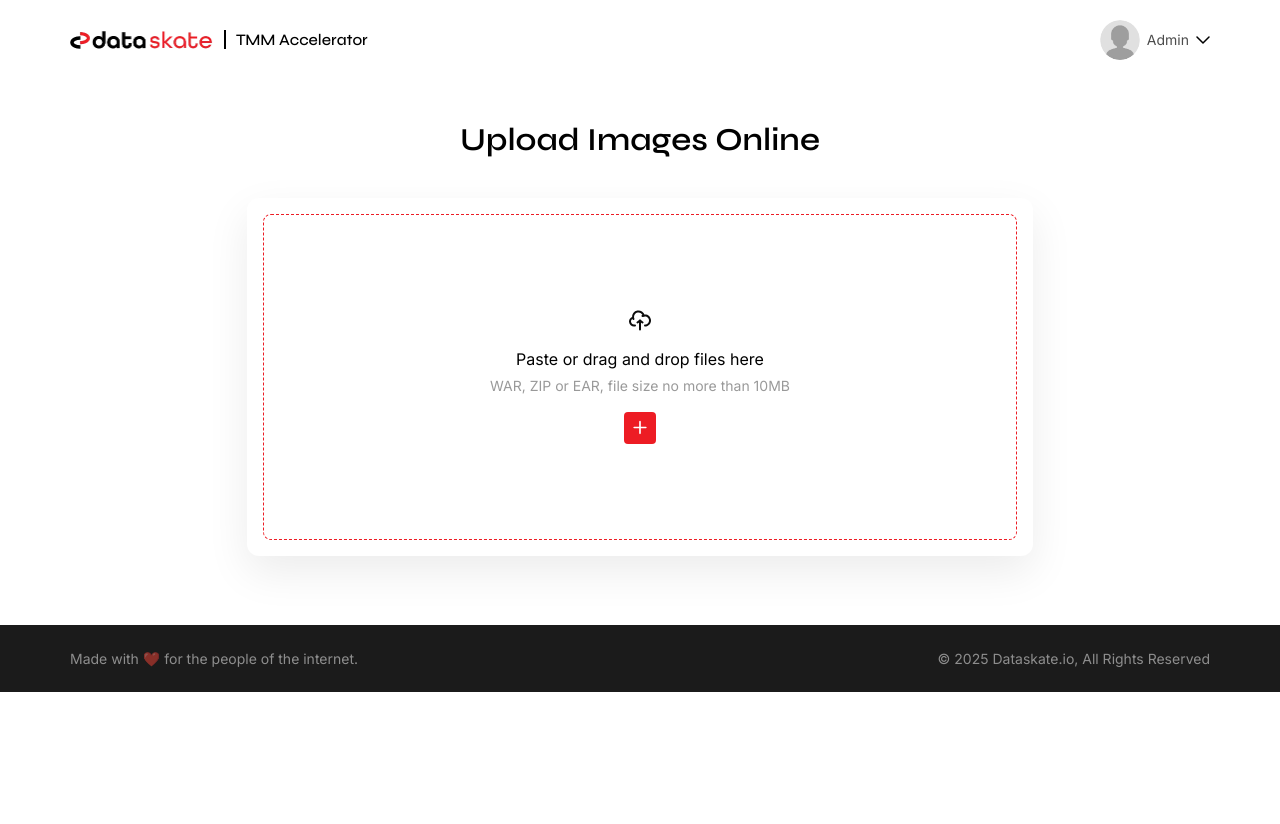
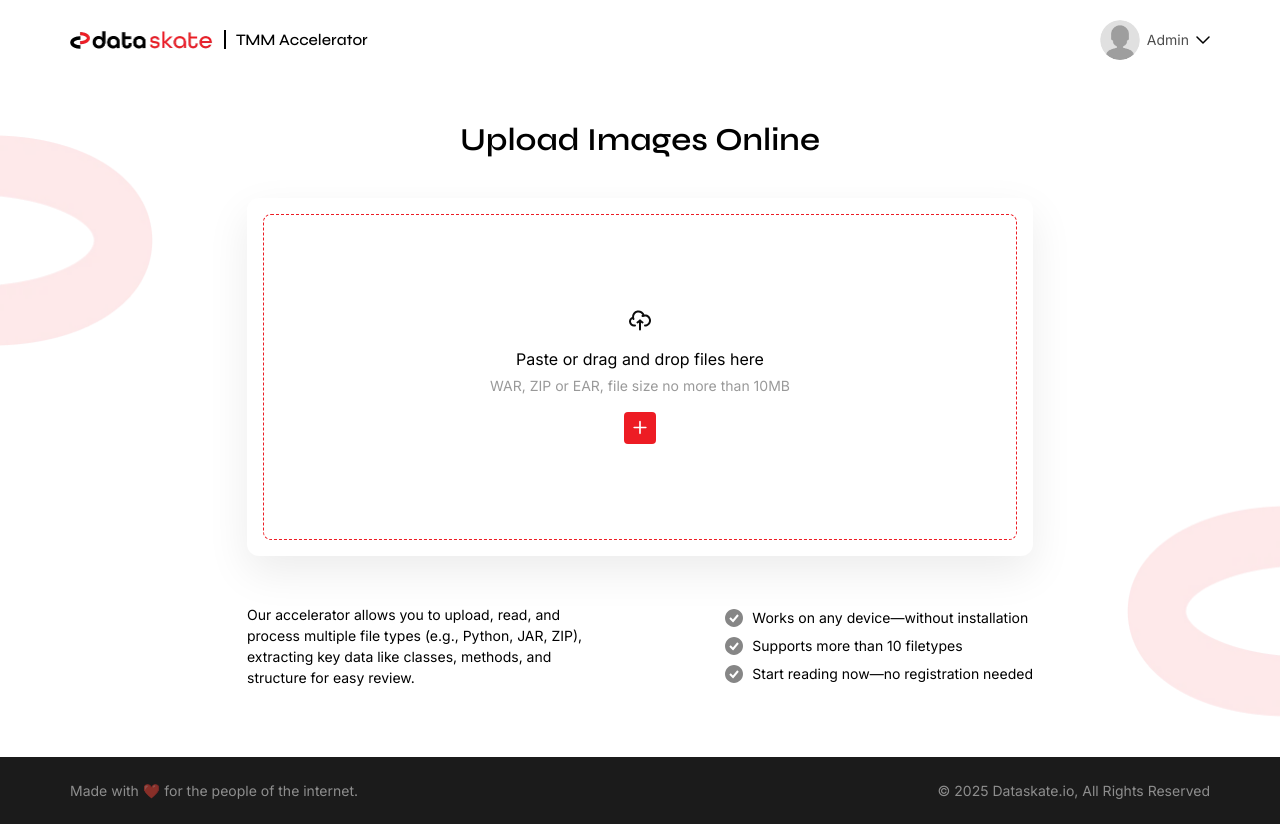
Before and after one commit to tusharswami534/next-test-4, a Next.js app: page /upload-file in a window 1280 px wide. Before the commit the page ends 800 px from the top, so only its background shows below. Built offline with nearby package versions, Linux system fonts and the light colour scheme; sample sign-in values are in the browser's storage.

Commit message:
some update done

```diff
--- a/src/components/common/Footer.tsx
+++ b/src/components/common/Footer.tsx
@@ -3,7 +3,7 @@ import React from "react";
 const Footer = () => {
   const year = new Date().getFullYear();
   return (
-    <div className="bg-dark-black py-[23px] px-4">
+    <div className="bg-dark-black py-[23px] max-sm:py-4 px-4">
       <div className="container items-center max-w-[1140px] max-sm:flex-col gap-2 max-sm:justify-center mx-auto flex justify-between">
         <p className="text-white/50 max-sm:text-xs leading-150 text-sm">
           Made with ❤️ for the people of the internet.
--- a/src/components/common/Header.tsx
+++ b/src/components/common/Header.tsx
@@ -32,7 +32,11 @@ const Header = () => {
   console.log(profileImage, "mage");
 
   return (
-    <div className={`py-[19.9px] px-4 ${dashboardPage && "bg-light-white"}`}>
+    <div
+      className={`py-[19.9px] max-sm:p-4 px-4 ${
+        dashboardPage && "bg-light-white"
+      }`}
+    >
       <div className="max-w-[1140px] container mx-auto justify-between flex">
         <div className="flex gap-2.5 items-center">
           <Link href={"/"}>
@@ -43,8 +47,8 @@ const Header = () => {
               alt="page-logo"
             />
           </Link>
-          <div className="h-[19px] w-[1.5px] bg-black"></div>
-          <p className="font-syne font-medium max-md:text-base">
+          <div className="h-[19px] max-sm:hidden w-[1.5px] bg-black"></div>
+          <p className="font-syne max-sm:hidden font-medium max-md:text-base">
             TMM Accelerator
           </p>
         </div>
--- a/src/components/dashboard/DashBoard.tsx
+++ b/src/components/dashboard/DashBoard.tsx
@@ -38,7 +38,7 @@ const DashBoard = () => {
               <div className="max-w-[558px] max-lg:max-w-[unset] w-full bg-white rounded-lg py-[19px] max-sm:px-2 max-sm:py-3 px-4 items-center flex justify-between">
                 <div className="gap-4 max-sm:gap-2 flex items-center">
                   <div className="size-[60px] max-sm:size-10 flex justify-center items-center bg-light-blue rounded-full">
-                    <ComplexityIocn />
+                    <ComplexityIocn iconClass="max-sm:w-[65%]" />
                   </div>
                   <p className="font-medium font-sync text-xl max-lg:text-lg max-md:text-base max-sm:text-sm leading-100">
                     Complexity of the code
@@ -52,7 +52,7 @@ const DashBoard = () => {
                 <div className="max-w-[267px] max-lg:max-w-[558px] w-full bg-white rounded-lg py-[19px] px-4 max-sm:px-2 max-sm:py-3 items-center flex justify-between">
                   <div className="gap-4 max-sm:gap-2 flex items-center">
                     <div className="size-[60px] max-sm:size-10 flex justify-center items-center bg-light-blue rounded-full">
-                      <NoMachinesIcon />
+                      <NoMachinesIcon iconClass="max-sm:w-[65%]" />
                     </div>
                     <div className="flex flex-col">
                       <p className="text-[28px] max-sm:text-2xl font-medium leading-100">
@@ -67,7 +67,7 @@ const DashBoard = () => {
                 <div className="max-w-[267px] max-lg:max-w-[558px] w-full bg-white rounded-lg py-[19px] px-4 max-sm:px-2 max-sm:py-3 items-center flex justify-between">
                   <div className="gap-4 max-sm:gap-2 flex items-center">
                     <div className="size-[60px] max-sm:size-10 flex justify-center items-center bg-light-blue rounded-full">
-                      <NoParsIcon />
+                      <NoParsIcon iconClass="max-sm:w-[65%]" />
                     </div>
                     <div className="flex flex-col">
                       <p className="text-[28px] max-sm:text-2xl font-medium leading-100">
--- a/src/components/dashboard/DetailedMetrices.tsx
+++ b/src/components/dashboard/DetailedMetrices.tsx
@@ -46,7 +46,7 @@ const DetailedMetrices = () => {
           ))}
         </div>
         <div className="max-w-[558px] relative max-md:max-w-[unset] w-full rounded-lg max-md:py-5 flex justify-center items-center bg-white">
-          <p className="font-medium text-xl max-md:text-lg max-sm:text-base font-syne bottom-3 left-5 absolute">
+          <p className="font-medium text-xl max-md:text-lg max-sm:left-3 max-sm:text-sm font-syne bottom-3 left-5 absolute">
             11 Starter processes
           </p>
           <Image
--- a/src/components/home/Login.tsx
+++ b/src/components/home/Login.tsx
@@ -45,7 +45,7 @@ const Login = () => {
   }, []);
 
   return (
-    <div className="py-20 flex flex-col relative justify-center items-center">
+    <div className="py-20 max-sm:py-10 max-lg:py-16 max-md:py-14 flex flex-col relative justify-center items-center">
       <ToastContainer position="top-right" transition={Slide} />
       <h1 className="text-6xl max-lg:text-5xl max-md:text-4xl max-sm:text-3xl text-center font-bold font-syne">
         Welcome To Data <span className="text-red">skate</span>
@@ -126,7 +126,7 @@ const Login = () => {
         </div>
         <button
           onClick={handleSubmit}
-          className="w-full bg-blue-500 text-white font-bold py-2 px-4 rounded focus:outline-none focus:shadow-outline hover:bg-blue-700"
+          className="w-full border border-solid border-red text-black  font-bold py-2 px-4 rounded focus:outline-none focus:shadow-outline cursor-pointer hover:scale-95 hover:bg-red transition-all duration-300"
         >
           Submit
         </button>
--- a/src/components/upload/UploadFIle.tsx
+++ b/src/components/upload/UploadFIle.tsx
@@ -5,6 +5,7 @@ import React, { useEffect, useState } from "react";
 import UploadData from "./UploadData";
 import UploadingData from "./UploadingData";
 import Image from "next/image";
+import { UPLOAD_FILE_LIST } from "@/utils/helper";
 
 const UploadFile = () => {
   const router = useRouter();
@@ -63,7 +64,7 @@ const UploadFile = () => {
     if (uploadCount === 100) {
       setTimeout(() => {
         router.push("/dashboard");
-      }, 100);
+      }, 200);
     }
 
     return () => {
@@ -72,16 +73,27 @@ const UploadFile = () => {
   }, [fileUploaded, uploadCount]);
 
   return (
-    <div className="pt-9 pb-[69px] max-sm:py-10 px-4">
-      {showImage && (
-        <Image src={showImage} alt="upload-bg" width={100} height={100} />
-      )}
+    <div className="pt-9 pb-[69px] max-sm:py-10 relative overflow-hidden px-4">
+      <Image
+        src={"/assets/image/webp/page-layer.webp"}
+        width={169}
+        height={211}
+        alt="page-layer"
+        className="top-[55px] absolute max-sm:hidden -left-4"
+      />
+      <Image
+        src={"/assets/image/webp/page-layer.webp"}
+        width={169}
+        height={211}
+        alt="page-layer"
+        className="bottom-10 rotate-180 max-sm:hidden absolute -right-4"
+      />
       <div className="max-w-[1140px] container mx-auto">
         <h2 className="font-syne font-semibold mb-[34px] max-md:mb-7 max-sm:mb-5 text-center max-lg:text-3xl text-[32px] max-md:text-2xl max-sm:text-xl">
           Upload Images Online
         </h2>
         <div className="max-w-[786px] mx-auto">
-          <div className="shadow-[0_16px_42.7px_0_#00000014] rounded-xl bg-white w-full p-4">
+          <div className="shadow-[0_16px_42.7px_0_#00000014] rounded-xl bg-white w-full p-4 max-sm:p-2">
             <div
               className="cursor-pointer w-full h-[326px] max-md:h-[300px] max-sm:h-[250px] rounded-lg border border-dashed border-red"
               onDrop={DropFile}
@@ -95,11 +107,28 @@ const UploadFile = () => {
                 />
               ) : (
                 <UploadingData
-                  uploadFileName={fileName}
+                  uploadFileName={`${fileName.slice(0, 10)}...`}
                   percentage={uploadCount}
                   countWidth={uploadCount}
                 />
               )}
+            </div>
+          </div>
+          <div className="mt-12 max-sm:mt-6 max-md:mt-8 max-lg:mt-10 w-full justify-between max-md:flex-col max-md:justify-center max-md:items-start flex gap-5 items-center">
+            <p className="text-sm leading-150 max-w-[340px] max-md:max-w-[unset]">
+              Our accelerator allows you to upload, read, and process multiple
+              file types (e.g., Python, JAR, ZIP), extracting key data like
+              classes, methods, and structure for easy review.
+            </p>
+            <div className="flex gap-2 flex-col">
+              {UPLOAD_FILE_LIST.map((item, index) => (
+                <div className="gap-[9px] flex items-center" key={index}>
+                  <span>
+                    <CheckIcon />
+                  </span>
+                  <p className="text-sm">{item}</p>
+                </div>
+              ))}
             </div>
           </div>
         </div>
--- a/src/utils/icons.tsx
+++ b/src/utils/icons.tsx
@@ -96,8 +96,9 @@ export const UplodingIcon = () => (
   </svg>
 );
 
-export const ComplexityIocn = () => (
+export const ComplexityIocn = ({ iconClass }: { iconClass?: string }) => (
   <svg
+    className={iconClass}
     width="34"
     height="29"
     viewBox="0 0 34 29"
@@ -111,8 +112,9 @@ export const ComplexityIocn = () => (
   </svg>
 );
 
-export const NoMachinesIcon = () => (
+export const NoMachinesIcon = ({ iconClass }: { iconClass?: string }) => (
   <svg
+    className={iconClass}
     width="32"
     height="32"
     viewBox="0 0 32 32"
@@ -129,8 +131,9 @@ export const NoMachinesIcon = () => (
   </svg>
 );
 
-export const NoParsIcon = () => (
+export const NoParsIcon = ({ iconClass }: { iconClass?: string }) => (
   <svg
+    className={iconClass}
     width="36"
     height="36"
     viewBox="0 0 36 36"
```
